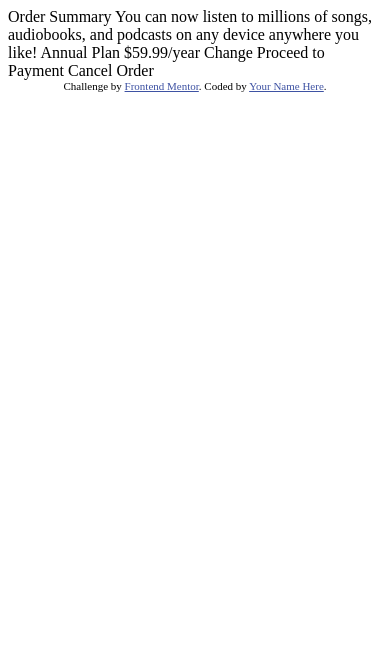
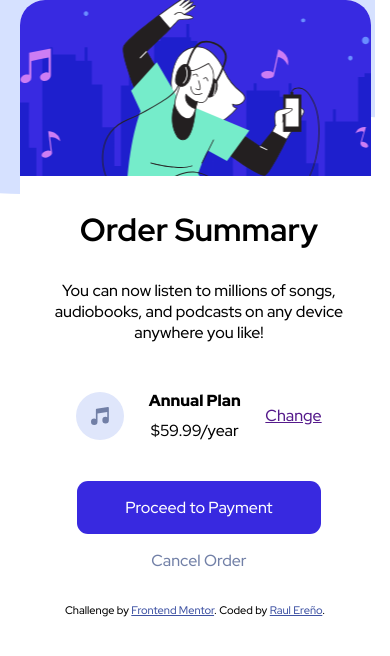
Before and after one commit to raulereno/Order-summary-component-challenge-hub, a plain HTML site: page index.html in a window 390 px wide. Drawn offline with Linux system fonts and the light colour scheme.

Commit message:
mobile first terminado

```diff
--- /dev/null
+++ b/css/style.css
@@ -0,0 +1,68 @@
+*{
+    margin: 0;
+    padding: 0;
+}
+p{
+    font-size: 16px ;
+}
+body{
+    background-image:url(../images/pattern-background-mobile.svg) ;
+    background-repeat: no-repeat;
+    display: flex;
+    flex-direction: column;
+    font-family: Red Hat Display;
+}
+.caja-uno{
+    background-image: url(../images/illustration-hero.svg);
+    background-position: center;
+    background-repeat: no-repeat;
+    height: 11rem;
+    border-radius:25px 25px 0px 0px ;
+}
+.caja-principal{
+    background-color: white;
+    width: 90%;
+    border-radius: 25px;
+    align-self: center;
+    text-align: center;
+}
+.caja-tres{
+    display: flex;
+    flex-direction: row;
+    align-items: center;
+    justify-content: space-evenly;
+}
+.caja-dos {
+    width: 84%;
+    margin: 2rem;
+}
+.caja-dos p{
+    margin: 1.8rem 0;
+}
+.caja-cuatro p {
+    line-height: 1px ;
+}
+.resaltado{
+    font-weight: 900;
+}
+.caja-tres img{
+    width: 3rem;
+    height: 3rem;
+}
+.pago{
+    margin-top: 2.3rem;
+}
+.pago a{
+    text-decoration: none;
+    background-color: hsl(245, 75%, 52%);
+    color: white;
+    padding: 1rem 3rem;
+    border-radius: 11px;
+}
+.cancelar {
+    margin-top: 2rem;
+}
+.cancelar a{
+    text-decoration: none;
+    color:hsl(224, 23%, 55%);
+}
--- a/index.html
+++ b/index.html
@@ -5,7 +5,10 @@
   <meta name="viewport" content="width=device-width, initial-scale=1.0"> <!-- displays site properly based on user's device -->
 
   <link rel="icon" type="image/png" sizes="32x32" href="./images/favicon-32x32.png">
-
+  <link rel="preconnect" href="https://fonts.googleapis.com">
+  <link rel="preconnect" href="https://fonts.gstatic.com" crossorigin>
+  <link href="https://fonts.googleapis.com/css2?family=Red+Hat+Display:wght@500;700;900&display=swap" rel="stylesheet">
+  <link rel="stylesheet" href="css/style.css">
   <title>Frontend Mentor | Order summary card</title>
 
   <!-- Feel free to remove these styles or customise in your own stylesheet 👍 -->
@@ -16,22 +19,30 @@
 </head>
 <body>
 
-  Order Summary
-
-  You can now listen to millions of songs, audiobooks, and podcasts on any
-  device anywhere you like!
-
-  Annual Plan
-  $59.99/year
-
-  Change
-
-  Proceed to Payment
-  Cancel Order
+  <div class="caja-principal">
+    <div class="caja-uno"> </div>
+    <div class="caja-dos">
+      <h1>Order Summary</h1>
+      <p>
+        You can now listen to millions of songs, audiobooks, and podcasts on any
+        device anywhere you like!
+      </p>
+      <div class="caja-tres">
+        <img src="images/icon-music.svg" alt="icono de musica">
+        <div class="caja-cuatro">
+          <p class="resaltado">Annual Plan</p>
+          <p>$59.99/year</p>
+        </div>
+        <a href="">Change</a>
+      </div>
+      <div class="pago"><a href="">Proceed to Payment</a></div>
+      <div class="cancelar"><a href="">Cancel Order</a></div>
+    </div>
+  </div>
 
   <div class="attribution">
     Challenge by <a href="https://www.frontendmentor.io?ref=challenge" target="_blank">Frontend Mentor</a>.
-    Coded by <a href="#">Your Name Here</a>.
+    Coded by <a href="https://github.com/raulereno">Raul Ereño</a>.
   </div>
 </body>
 </html>
```
